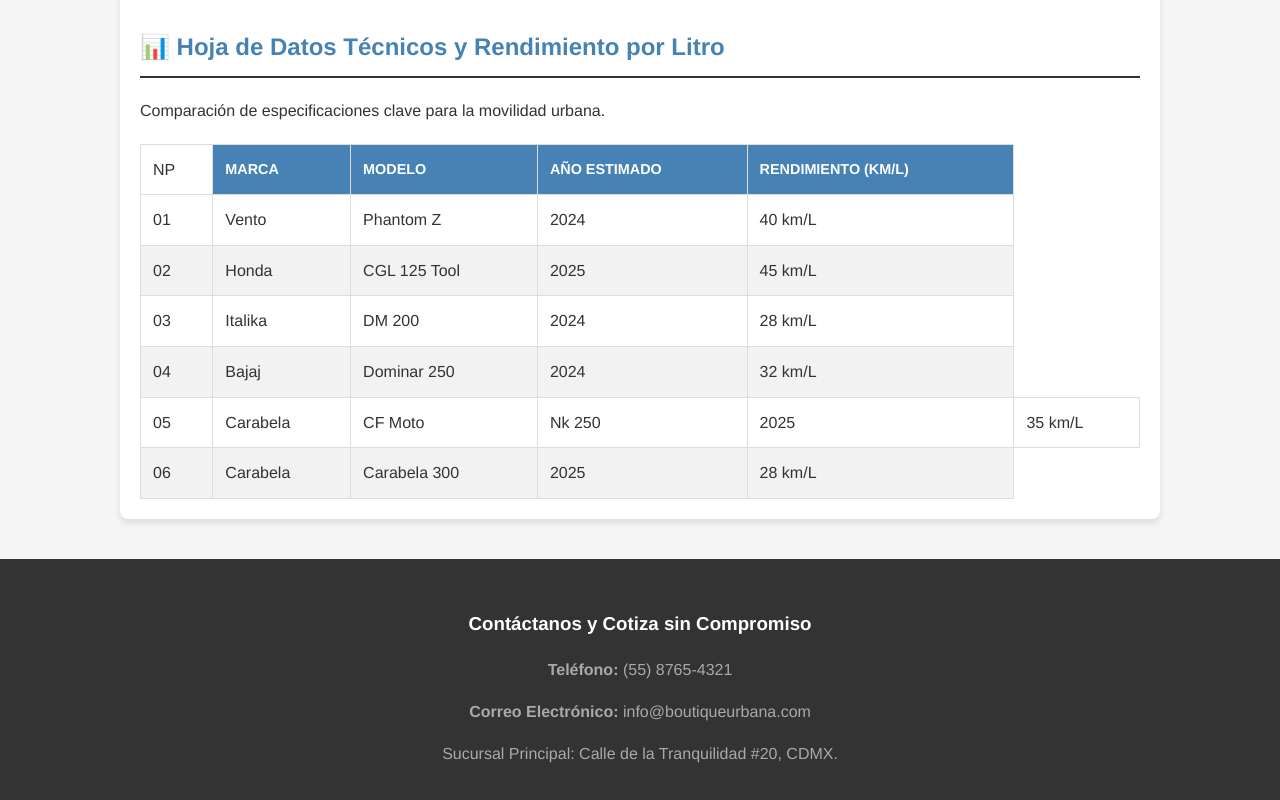
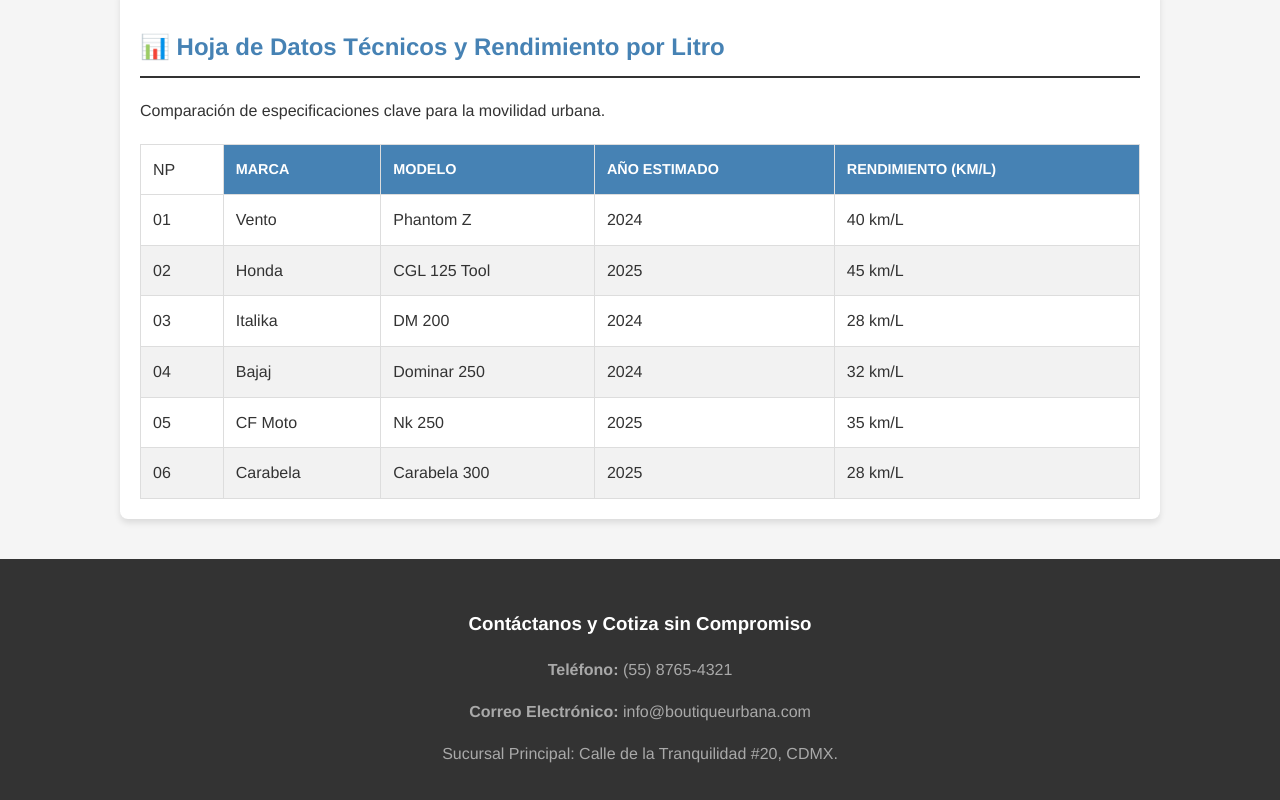
Before and after one commit to leandroehr13-pixel/Motos, a plain HTML site: page index.html in a window 1280 px wide. Shown: the part 1775-2575 px from the top of the page. Drawn offline with Linux system fonts and the light colour scheme.

Commit message:
Update index.html

```diff
--- a/index.html
+++ b/index.html
@@ -269,7 +269,6 @@
                 </tr>
                  <tr>
                      <td>05</td>
-                    <td>Carabela</td>
                     <td>CF Moto</td>
                     <td>Nk 250</td>
                     <td>2025</td>
```
